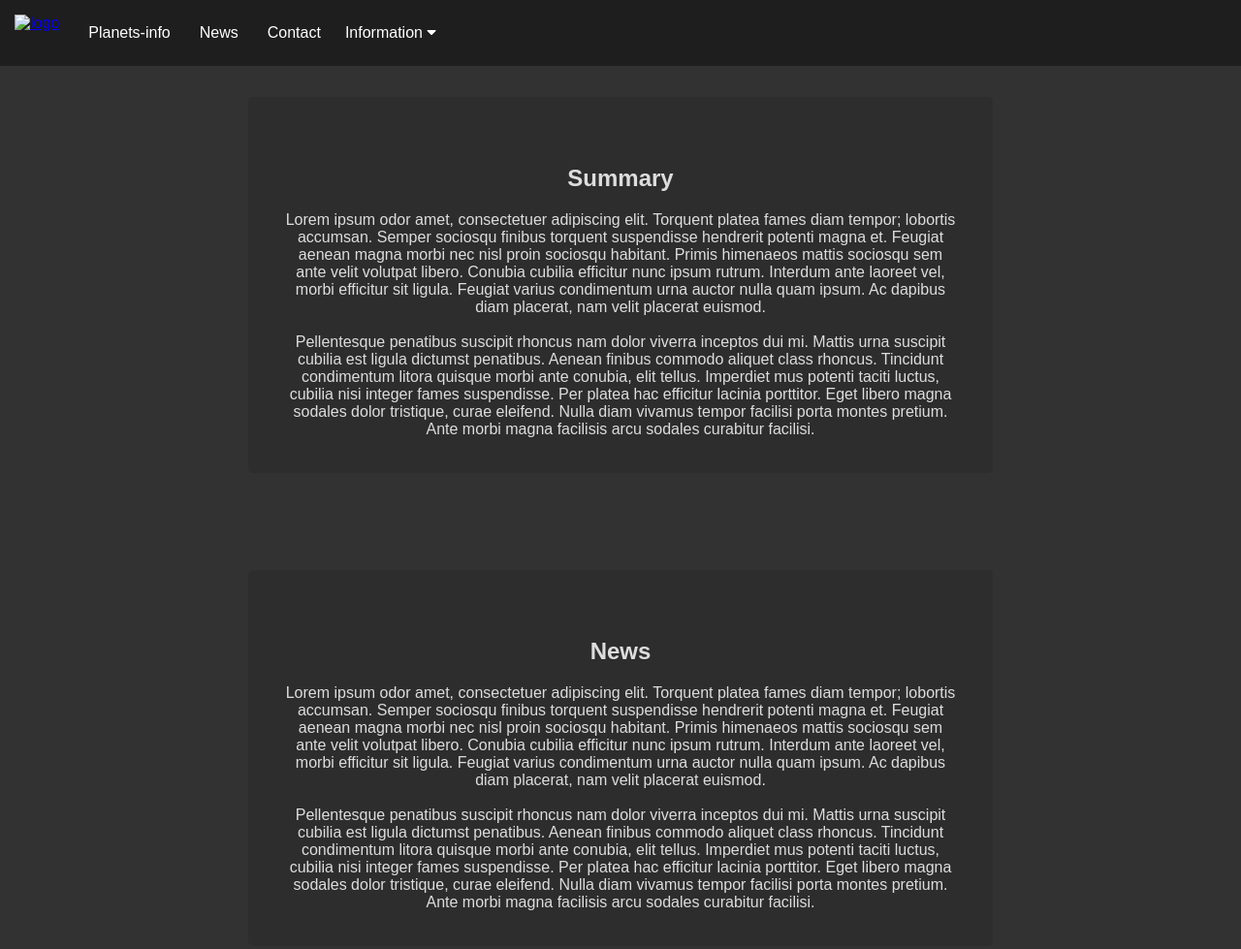
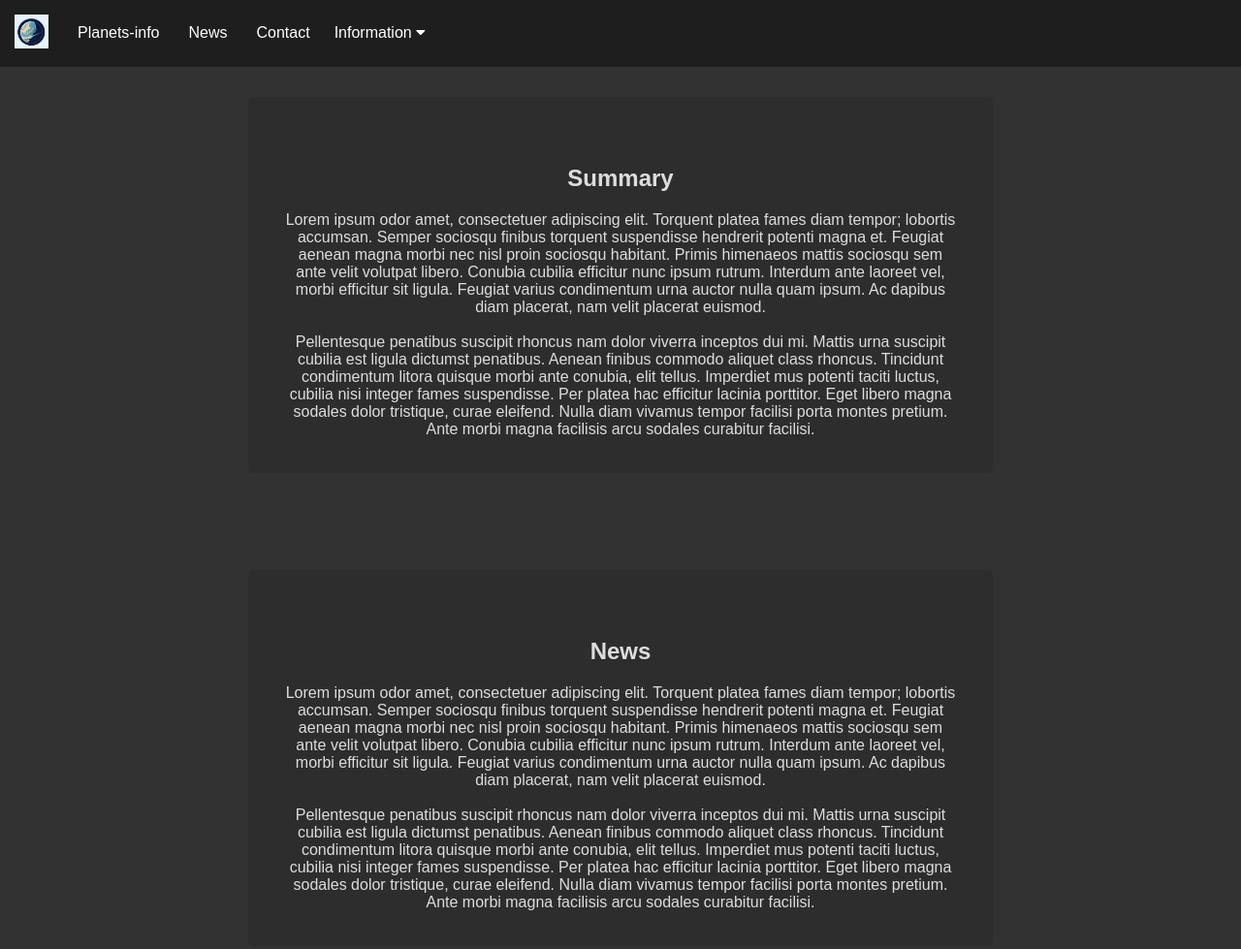
Before and after one commit to akecpookie/interstellarfacts, a plain HTML site: page index.html in a window 1280 px wide. Shown: the top 979 px of the page at 97% size. Drawn offline with Linux system fonts and the light colour scheme; the site is published under a folder, as on GitHub Pages, so addresses that start at the root find nothing.

Commit message:
changed favicon and logo connection

```diff
--- a/index.html
+++ b/index.html
@@ -5,14 +5,14 @@
     <meta name="viewport" content="width=device-width, initial-scale=1.0">
     <title>planets.info</title>
     <link rel="stylesheet"  href="styles.css">
-    <link rel="icon" type="image/x-icon" href="/images/favicon.ico">
+    <link rel="icon" type="image/x-icon" href="images/favicon.ico">
     <link rel="stylesheet" href="https://cdnjs.cloudflare.com/ajax/libs/font-awesome/4.7.0/css/font-awesome.min.css">
 </head>
 <body>
     <header>
         <div class="navbar">
           <div class="nav-container">
-           <a class="logo" href="#"> <img src="/images/logo.jpg" alt="logo" width="35px" height="35px" style="display: inline;"></a>
+           <a class="logo" href="#"> <img src="images/logo.jpg" alt="logo" width="35px" height="35px" style="display: inline;"></a>
             <a class="a" href="#summary">Planets-info</a>
             <a class="a" href="#news">News</a>
             <a class="a" href="#contact">Contact</a>
```
